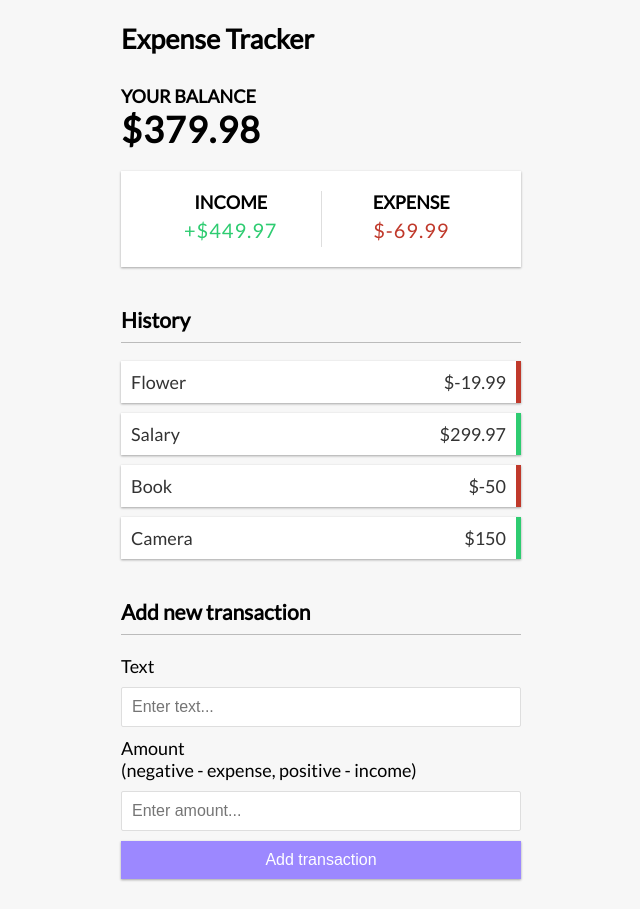
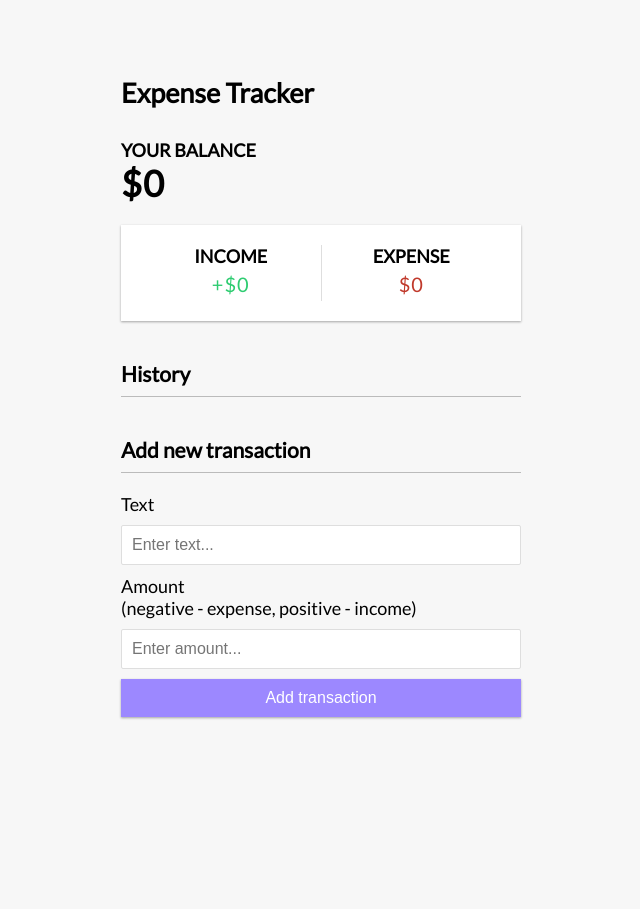
Before and after one commit to techbola/vue-expense-tracker, a Vue app: page / in a window 1280 px wide. Shown: the whole page, without its empty margins (319-959 px from the left). After the commit the page ends 800 px from the top, so only its background shows below. Built offline with nearby package versions, Linux system fonts and the light colour scheme.

Commit message:
persist transaction data to localStorage

```diff
--- a/src/App.vue
+++ b/src/App.vue
@@ -5,18 +5,21 @@
   import TransactionList from './components/TransactionList.vue';
   import AddTransaction from './components/AddTransaction.vue';
 
-  import { ref, computed } from 'vue';
+  import { ref, computed, onMounted } from 'vue';
 
   import { useToast } from "vue-toastification";
 
   const toast = useToast();
 
-  const transactions = ref([
-    { id: 1, text: 'Flower', amount: -19.99},
-    { id: 2, text: 'Salary', amount: 299.97},
-    { id: 3, text: 'Book', amount: -50},
-    { id: 4, text: 'Camera', amount: 150},
-  ]);
+  const transactions = ref([]);
+
+  onMounted(() => {
+    const savedTransactions = JSON.parse(localStorage.getItem('transactions'));
+
+    if (savedTransactions) {
+      transactions.value = savedTransactions;
+    }
+  });
 
   // Get total
   const total = computed(() => {
@@ -51,6 +54,8 @@
       amount: transactionData.amount
     });
 
+    saveTransactionsToLocalStorage();
+
     toast.success("Transaction addded");
   };
 
@@ -62,8 +67,13 @@
   // Delete Transaction
   const handleTransactionDeleted = (id) => {
     transactions.value = transactions.value.filter((transaction) => transaction.id !== id );
+    saveTransactionsToLocalStorage();
+    toast.success("Transaction deleted");
+  };
 
-    toast.success("Transaction deleted");
+  // Save to localStorage
+  const saveTransactionsToLocalStorage = () => {
+    localStorage.setItem('transactions', JSON.stringify(transactions.value));
   };
 </script>
 
```
